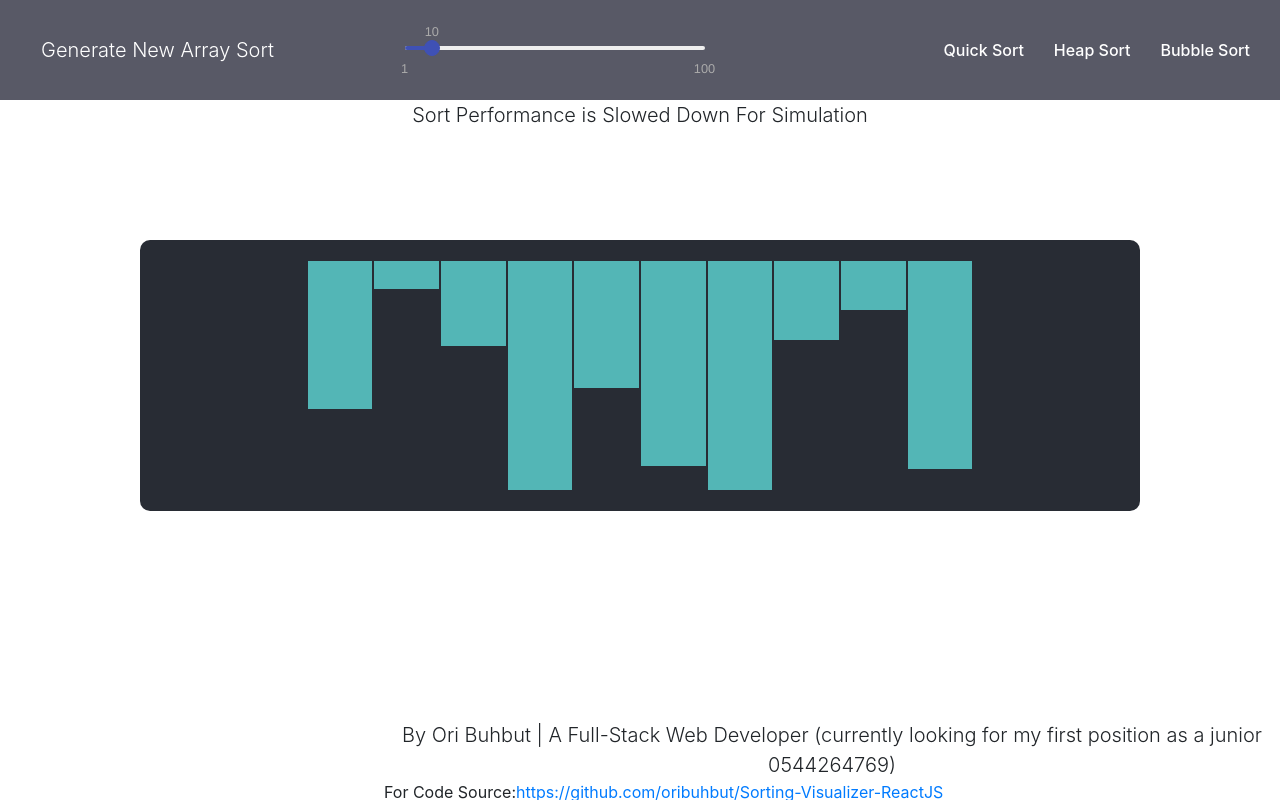
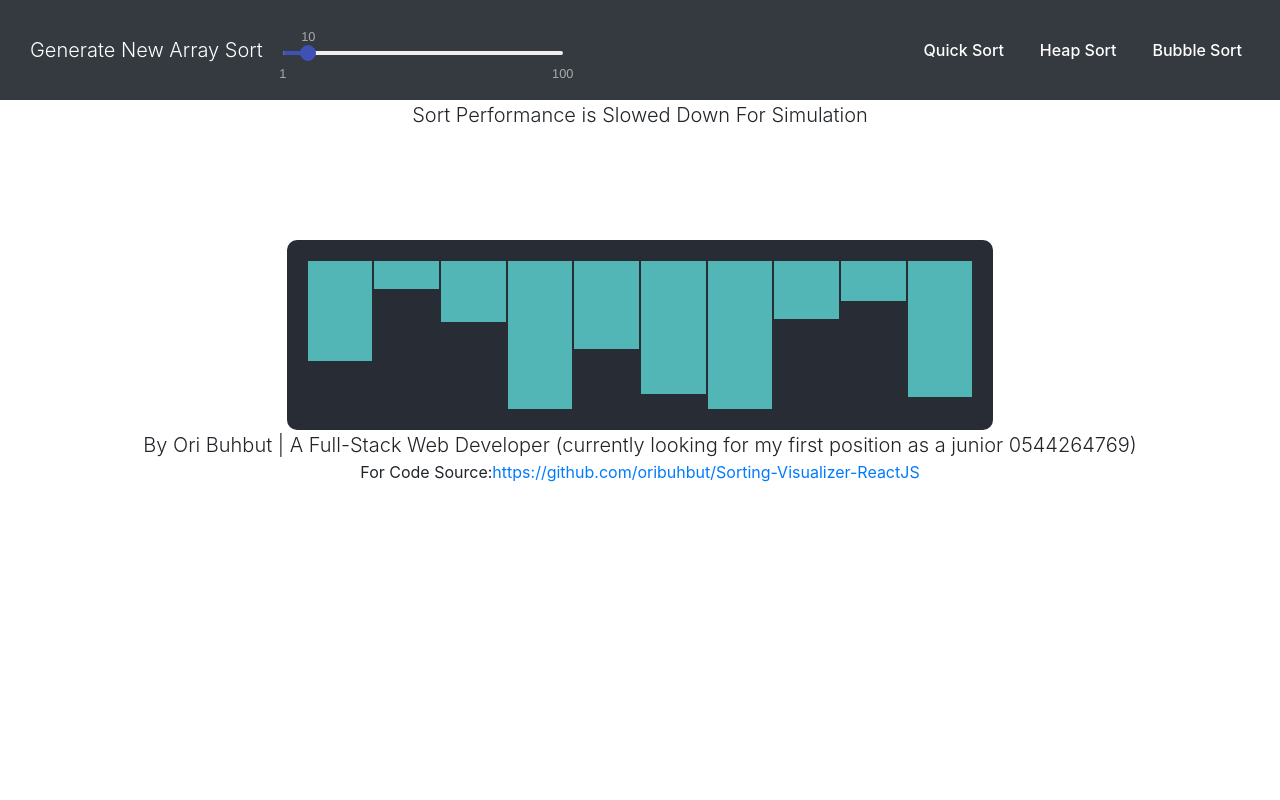
Before and after one commit to oribuhbut/Sorting-Visualizer-ReactJS, a React (Create React App) app: page / in a window 1280 px wide. Built offline with nearby package versions, Linux system fonts and the light colour scheme.

Commit message:
adding bootstrap

```diff
--- a/public/index.html
+++ b/public/index.html
@@ -17,6 +17,9 @@
     <link rel="manifest" href="%PUBLIC_URL%/manifest.json" />
     <!--Bootstrap cdn CSS-->
     <link rel="stylesheet" href="https://stackpath.bootstrapcdn.com/bootstrap/4.3.1/css/bootstrap.min.css">
+    <script src="https://code.jquery.com/jquery-3.3.1.slim.min.js" integrity="sha384-q8i/X+965DzO0rT7abK41JStQIAqVgRVzpbzo5smXKp4YfRvH+8abtTE1Pi6jizo" crossorigin="anonymous"></script>
+    <script src="https://cdnjs.cloudflare.com/ajax/libs/popper.js/1.14.7/umd/popper.min.js" integrity="sha384-UO2eT0CpHqdSJQ6hJty5KVphtPhzWj9WO1clHTMGa3JDZwrnQq4sF86dIHNDz0W1" crossorigin="anonymous"></script>
+    <script src="https://stackpath.bootstrapcdn.com/bootstrap/4.3.1/js/bootstrap.min.js" integrity="sha384-JjSmVgyd0p3pXB1rRibZUAYoIIy6OrQ6VrjIEaFf/nJGzIxFDsf4x0xIM+B07jRM" crossorigin="anonymous"></script>
     <!--
       Notice the use of %PUBLIC_URL% in the tags above.
       It will be replaced with the URL of the `public` folder during the build.
--- a/src/App.css
+++ b/src/App.css
@@ -1,3 +1,10 @@
+@media only screen and (max-width: 500px) {
+  .chartLi{
+    max-width: 3px !important;
+    border:0.5px solid #282c34;
+  }
+}
+
 .chartLi{
 max-width: 120px;
 display: inline-block;
@@ -10,7 +17,6 @@ border: 1.3px solid #282c34;
   background-color: #282c34;
   justify-content: center;
   display: inline-flex;
-  width: 1000px;
   margin-top: 110px !important;
   margin: 0px auto;
   padding:20px;
--- a/src/App.js
+++ b/src/App.js
@@ -79,10 +79,10 @@ class App extends React.Component {
   render() {
     return (
       <div>
-        <div>
-          <Navbar disabled={this.state.disabled} sort={this.sort} arrOnChange={this.arrOnChange} />
+        <Navbar disabled={this.state.disabled} sort={this.sort} arrOnChange={this.arrOnChange} />
+        <div className="row">
+          <div className="col-md-12 lead text-center">Sort Performance is Slowed Down For Simulation</div>
         </div>
-        <div className="lead text-center">Sort Performance is Slowed Down For Simulation</div>
         <div className="row">
           <ul className="chartContainer">
             {this.state.arr.map((val) => {
@@ -90,11 +90,9 @@ class App extends React.Component {
             })}
           </ul>
         </div>
-        <div class="row" style={{ position: 'fixed', top: '90%', left: '30%' }}>
-          <div className="col-md-12">
-            <div className="lead text-center">By Ori Buhbut | A Full-Stack Web Developer (currently looking for my first position as a junior 0544264769)</div>
-            <div>For Code Source:<a href="https://github.com/oribuhbut/Sorting-Visualizer-ReactJS">https://github.com/oribuhbut/Sorting-Visualizer-ReactJS</a></div>
-          </div>
+        <div class="row jusify-content-center">
+          <div className="col-md-12 lead text-center">By Ori Buhbut | A Full-Stack Web Developer (currently looking for my first position as a junior 0544264769)</div>
+          <div className="col-md-12 text-center">For Code Source:<a href="https://github.com/oribuhbut/Sorting-Visualizer-ReactJS">https://github.com/oribuhbut/Sorting-Visualizer-ReactJS</a></div>
         </div>
       </div>
     );
--- a/src/Components/Navbar/Navbar.css
+++ b/src/Components/Navbar/Navbar.css
@@ -1,61 +1,35 @@
-.nav-container{
-    display: flex;
-    justify-content: space-between;
-    background-color: #585966;
-    color: white;
-    height: 100px;
+.navbar{
+    padding: 20px;
 }
 
-.nav-ul li{
-    padding-left: 30px;
-    line-height: 100px;
-    display: inline-block;
+.nav-item{
+padding: 10px;
 }
+
 span{
     cursor: pointer;
     font-weight: 500;
 }
 
-.info{
-    font-weight: 450 !important;
-    color: rgb(255, 255, 255);
-    padding-top: 0px !important;
-    padding-bottom: 0px !important;
-    padding-right: 0px !important;
-    margin: 0px !important;
-    display:inline-block;
-    line-height: 100px;
-}
-
-.trigger{
-    text-align: center;
-    padding-left: 15px;
+.trigger div{
     cursor: pointer;
-    line-height: 100px;
-    width: 300px;
-    display: inline-block;
     transition: .5s;
     color: white;
 }
 
-.trigger:hover{
+.trigger div:hover{
     transform: scale(1.1);
 }
 
-.nav-ul{
-    float: right !important;
-    padding-right: 30px;
-    line-height: 100px;
-}
 
 .slider{
-    margin-top: 40px;
+    margin-top: 10px;
     width: 300px;
 }
 
 div[disabled]
 {
-  cursor: default;
+  cursor: default !important;
   pointer-events: none;
   opacity: 0.7;
 }
--- a/src/Components/Navbar/Navbar.js
+++ b/src/Components/Navbar/Navbar.js
@@ -26,7 +26,7 @@ class Navbar extends React.Component {
         for (let i = 0; i < this.state.arr.length; i++) {
             this.state.arr[i] = Object.create(null);
             this.state.arr[i].index = i;
-            this.state.arr[i].value = Math.floor(Math.random() * 100 + 10)
+            this.state.arr[i].value = Math.floor(Math.random() * 60 + 10)
             this.setState({})
         }
         this.props.arrOnChange(this.state.arr);
@@ -47,29 +47,42 @@ class Navbar extends React.Component {
 
     render() {
         return (
-            <div className="row-fluid">
-                <div className="nav-container">
-                    <div className="trigger">
+            <nav class="navbar navbar-expand-lg navbar-light bg-dark fullwidth">
+                <button class="navbar-toggler" type="button" data-toggle="collapse" data-target="#navbarNav" aria-controls="navbarNav" aria-expanded="false" aria-label="Toggle navigation">
+                    <span class="navbar-toggler-icon"></span>
+                </button>
+                <div class="collapse navbar-collapse" id="navbarNav">
+                    <ul class="navbar-nav">
+                        <li class="nav-item trigger">
                             <div disabled={this.props.disabled} onClick={this.sortFunction.bind(this)} className="lead">
                                 Generate New Array Sort
                             </div>
-                    </div>
-                    <div className="slider">
+                        </li>
+                        <li class="nav-item slider">
                             <InputRange
                                 disabled={this.props.disabled}
                                 maxValue={100}
                                 minValue={1}
                                 value={this.state.value}
                                 onChange={this.setLength.bind(this)} />
+                        </li>
+                        <li className="nav-item">
+                            <div className="lead text-white">{this.state.info}</div>
+                        </li>
+                    </ul>
+                    <ul className="navbar-nav ml-auto">
+                        <li class="nav-item">
+                            <span className="nav-link text-white" disabled={this.props.disabled} onClick={() => this.setState({ type: "Quick", info: "Quick Sort" })}>Quick Sort</span>
+                        </li>
+                        <li class="nav-item">
+                            <span className="nav-link text-white" disabled={this.props.disabled} onClick={() => this.setState({ type: "Heap", info: "Heap Sort" })}>Heap Sort</span>
+                        </li>
+                        <li class="nav-item">
+                            <span className="nav-link text-white" disabled={this.props.disabled} onClick={() => this.setState({ type: "Bubble", info: "Bubble Sort" })}>Bubble Sort</span>
+                        </li>
+                    </ul>
                 </div>
-                    <div className="info lead">{this.state.info}</div>
-                    <div className="nav-ul">
-                        <li><span disabled={this.props.disabled} onClick={() => this.setState({ type: "Quick", info: "Quick Sort" })}>Quick Sort</span></li>
-                        <li><span disabled={this.props.disabled} onClick={() => this.setState({ type: "Heap", info: "Heap Sort" })}>Heap Sort</span></li>
-                        <li><span disabled={this.props.disabled} onClick={() => this.setState({ type: "Bubble", info: "Bubble Sort" })}>Bubble Sort</span></li>
-                    </div>
-                </div>
-            </div>
+            </nav>
         )
     }
 }
```
Lines whose indentation alone changed are shown as unchanged.
